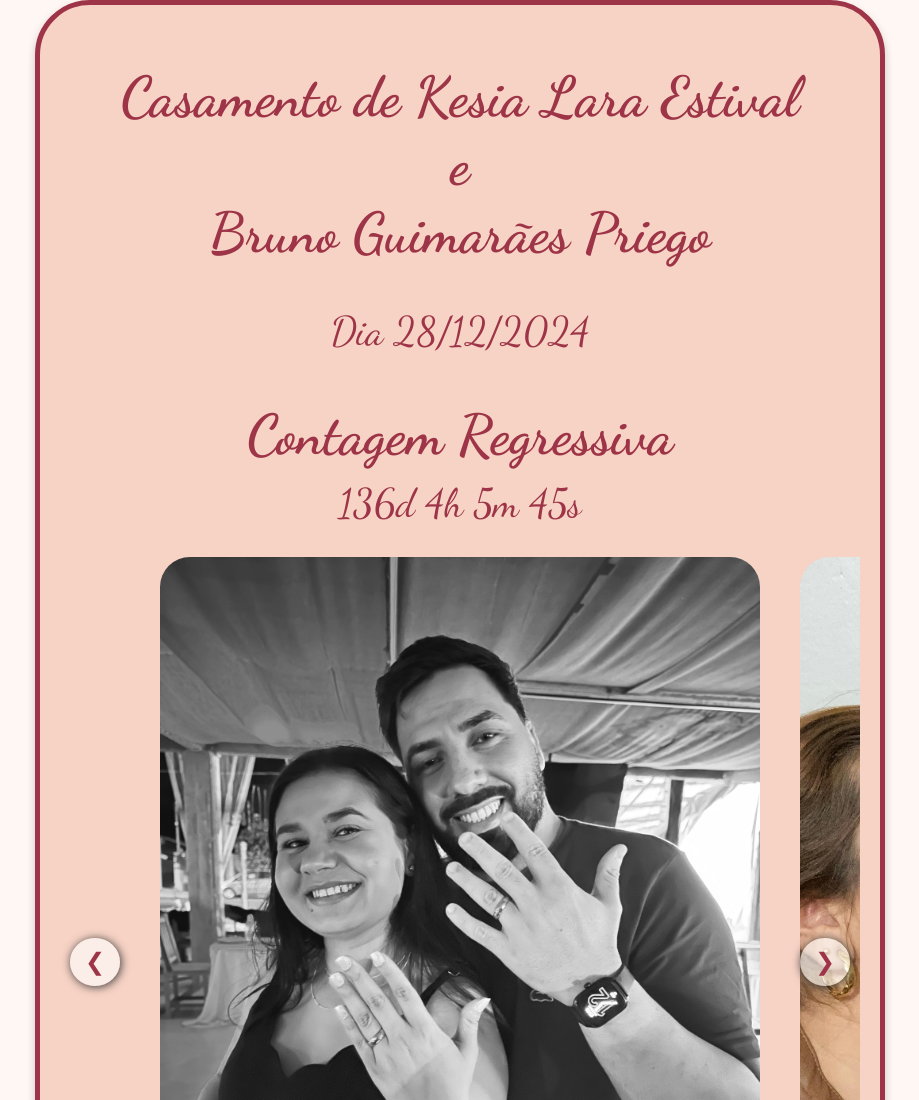
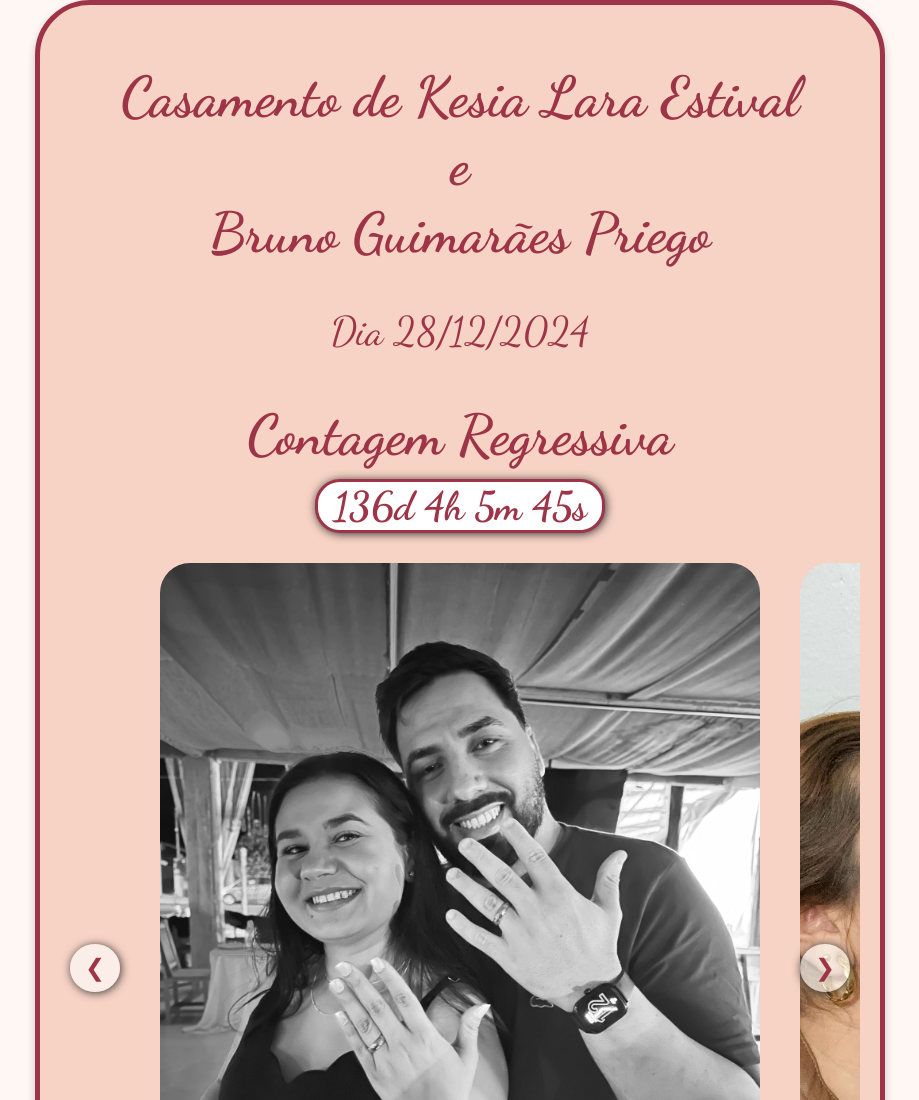
Before and after one commit to Priego123/Casamento-Kesia-e-Bruno, a plain HTML site: page index.html in a window 1280 px wide. Shown: the top 1100 px of the page, without its empty margins (180-1099 px from the left). Drawn offline with Linux system fonts and the light colour scheme.

Commit message:
quadro da contagem

```diff
--- a/styles.css
+++ b/styles.css
@@ -43,6 +43,19 @@ header p {
 #countdown {
     font-size: 2.5em;
     color: #9e3447;
+    background: #fff;
+    width: fit-content;
+    display: flex;
+    justify-content: center;
+    align-items: center;
+    margin-left: auto;
+    margin-right: auto;
+    padding-left: 15px;
+    padding-right: 15px;
+    border: 3px solid #9e3447;
+    border-radius: 25px;
+    box-shadow: 1px 1px 10px #333;
+    font-weight: bold;
 }
 
 .carousel {
```
